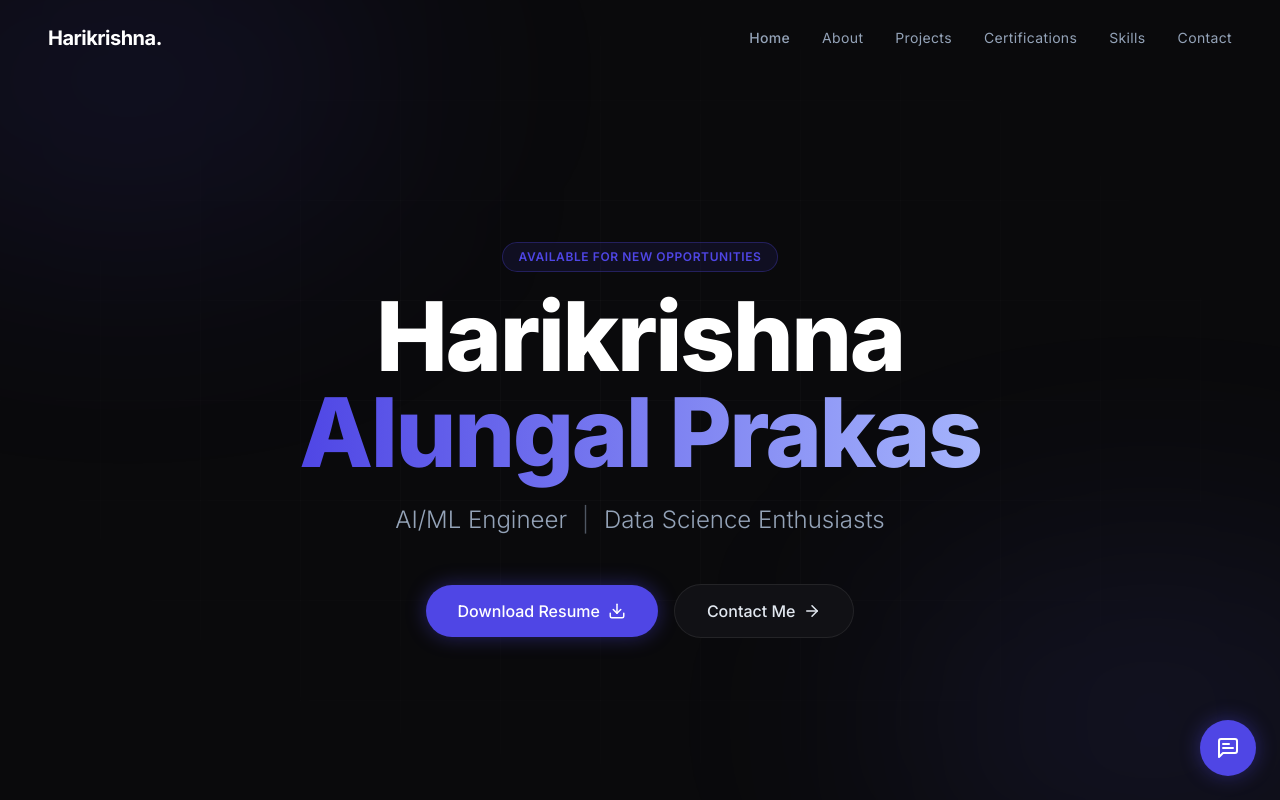
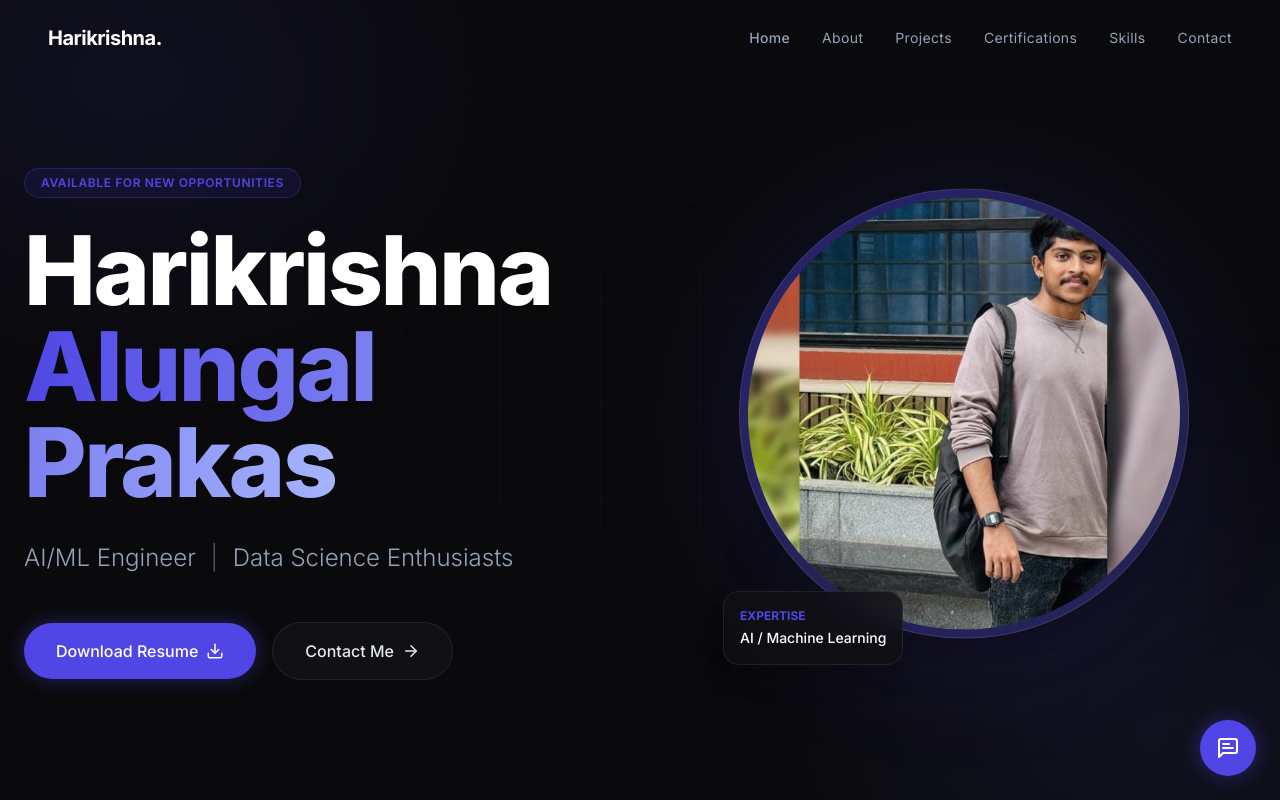
Before and after one commit to harialungal/ai-portfolio, a React (Vite) app: page / in a window 1280 px wide. Shown: the top 800 px of the page. Built offline with nearby package versions, Linux system fonts and the light colour scheme.

Commit message:
Add files via upload

```diff
--- a/src/components/Contact.jsx
+++ b/src/components/Contact.jsx
@@ -23,6 +23,15 @@ const Contact = () => {
                 <svg xmlns="http://www.w3.org/2000/svg" width="20" height="20" viewBox="0 0 24 24" fill="none" stroke="currentColor" strokeWidth="2" strokeLinecap="round" strokeLinejoin="round" className="lucide lucide-phone"><path d="M22 16.92v3a2 2 0 0 1-2.18 2 19.79 19.79 0 0 1-8.63-3.07 19.5 19.5 0 0 1-6-6 19.79 19.79 0 0 1-3.07-8.67A2 2 0 0 1 4.11 2h3a2 2 0 0 1 2 1.72 12.84 12.84 0 0 0 .7 2.81 2 2 0 0 1-.45 2.11L8.09 9.91a16 16 0 0 0 6 6l1.27-1.27a2 2 0 0 1 2.11-.45 12.84 12.84 0 0 0 2.81.7A2 2 0 0 1 22 16.92z"/></svg>
               </div>
               <span className="text-lg font-medium">+91 9847998632</span>
+            </a>
+          </div>
+
+          <div className="flex items-center justify-center gap-6 mt-8">
+            <a href="https://linkedin.com/in/harikrishna-alungal-prakas" target="_blank" rel="noopener noreferrer" className="p-4 rounded-xl bg-surface border border-glassBorder text-slate-400 hover:text-blue-400 hover:border-blue-400/50 transition-all shadow-sm">
+              <svg xmlns="http://www.w3.org/2000/svg" width="24" height="24" viewBox="0 0 24 24" fill="none" stroke="currentColor" strokeWidth="2" strokeLinecap="round" strokeLinejoin="round" className="lucide lucide-linkedin"><path d="M16 8a6 6 0 0 1 6 6v7h-4v-7a2 2 0 0 0-2-2 2 2 0 0 0-2 2v7h-4v-7a6 6 0 0 1 6-6z"/><rect width="4" height="12" x="2" y="9"/><circle cx="4" cy="4" r="2"/></svg>
+            </a>
+            <a href="https://github.com/alungalhari" target="_blank" rel="noopener noreferrer" className="p-4 rounded-xl bg-surface border border-glassBorder text-slate-400 hover:text-white hover:border-white/50 transition-all shadow-sm">
+              <svg xmlns="http://www.w3.org/2000/svg" width="24" height="24" viewBox="0 0 24 24" fill="none" stroke="currentColor" strokeWidth="2" strokeLinecap="round" strokeLinejoin="round" className="lucide lucide-github"><path d="M15 22v-4a4.8 4.8 0 0 0-1-3.5c3 0 6-2 6-5.5.08-1.25-.27-2.48-1-3.5.28-1.15.28-2.35 0-3.5 0 0-1 0-3 1.5-2.64-.5-5.36-.5-8 0C6 2 5 2 5 2c-.3 1.15-.3 2.35 0 3.5A5.403 5.403 0 0 0 4 9c0 3.5 3 5.5 6 5.5-.39.49-.68 1.05-.85 1.65-.17.6-.22 1.23-.15 1.85v4"/><path d="M9 18c-4.51 2-5-2-7-2"/></svg>
             </a>
           </div>
         </div>
--- a/src/components/Hero.jsx
+++ b/src/components/Hero.jsx
@@ -20,42 +20,75 @@ const Hero = () => {
     };
 
     return (
-    <section id="hero" className="min-h-screen flex items-center justify-center pt-20 px-6">
+        <section id="hero" className="min-h-screen flex items-center justify-center pt-24 pb-12 px-6">
             <motion.div
                 variants={containerVariants}
                 initial="hidden"
                 animate="visible"
-        className="text-center max-w-4xl mx-auto"
+                className="max-w-7xl mx-auto grid lg:grid-cols-2 gap-16 items-center"
             >
-        <motion.div variants={itemVariants} className="inline-block mb-4 px-4 py-1.5 rounded-full border border-primary/30 bg-primary/10 text-primary text-xs font-semibold tracking-wider uppercase">
+                {/* Left side: Text Content */}
+                <div className="text-center lg:text-left order-2 lg:order-1">
+                    <motion.div variants={itemVariants} className="inline-block mb-6 px-4 py-1.5 rounded-full border border-primary/30 bg-primary/10 text-primary text-xs font-semibold tracking-wider uppercase">
                         Available for new opportunities
                     </motion.div>
 
-        <motion.h1 variants={itemVariants} className="text-5xl md:text-7xl lg:text-8xl font-extrabold mb-6 text-white tracking-tight leading-tight">
-          Harikrishna <br className="md:hidden" />
+                    <motion.h1 variants={itemVariants} className="text-5xl md:text-7xl lg:text-8xl font-extrabold mb-8 text-white tracking-tight leading-tight">
+                        Harikrishna <br className="hidden lg:block" />
                         <span className="text-transparent bg-clip-text bg-gradient-to-r from-primary to-indigo-300">
                             Alungal Prakas
                         </span>
                     </motion.h1>
 
-        <motion.h2 variants={itemVariants} className="text-xl md:text-2xl text-slate-400 font-light mb-12 max-w-2xl mx-auto leading-relaxed">
+                    <motion.h2 variants={itemVariants} className="text-xl md:text-2xl text-slate-400 font-light mb-12 max-w-2xl mx-auto lg:mx-0 leading-relaxed">
                         AI/ML Engineer <span className="opacity-50 mx-2">|</span> Data Science Enthusiasts
                     </motion.h2>
 
-        <motion.div variants={itemVariants} className="flex flex-col sm:flex-row items-center justify-center gap-4">
+                    <motion.div variants={itemVariants} className="flex flex-col sm:flex-row items-center justify-center lg:justify-start gap-4">
                         <a
                             href="/resume.pdf"
                             download
-            className="w-full sm:w-auto flex items-center justify-center space-x-2 bg-primary hover:bg-primaryHover text-white px-8 py-3.5 rounded-full transition-all duration-300 shadow-glow font-medium group text-center"
+                            className="w-full sm:w-auto flex items-center justify-center space-x-2 bg-primary hover:bg-primaryHover text-white px-8 py-4 rounded-full transition-all duration-300 shadow-glow font-medium group text-center"
                         >
                             <span>Download Resume</span>
                             <Download size={18} className="group-hover:-translate-y-1 transition-transform" />
                         </a>
 
-          <Link to="contact" smooth={true} duration={800} className="w-full sm:w-auto flex items-center justify-center space-x-2 bg-surface hover:bg-surfaceHover border border-glassBorder text-slate-200 px-8 py-3.5 rounded-full transition-all duration-300 font-medium group cursor-pointer">
+                        <Link to="contact" smooth={true} duration={800} className="w-full sm:w-auto flex items-center justify-center space-x-2 bg-surface hover:bg-surfaceHover border border-glassBorder text-slate-200 px-8 py-4 rounded-full transition-all duration-300 font-medium group cursor-pointer">
                             <span>Contact Me</span>
                             <ArrowRight size={18} className="group-hover:translate-x-1 transition-transform" />
                         </Link>
+                    </motion.div>
+                </div>
+
+                {/* Right side: Profile Photo */}
+                <motion.div
+                    variants={itemVariants}
+                    className="order-1 lg:order-2 flex justify-center items-center"
+                >
+                    <div className="relative group">
+                        {/* Glowing Background Blur */}
+                        <div className="absolute -inset-4 bg-primary/20 rounded-full blur-3xl group-hover:bg-primary/30 transition-all duration-500 opacity-70"></div>
+
+                        {/* Floating Image Container */}
+                        <motion.div
+                            animate={{ y: [0, -15, 0] }}
+                            transition={{ duration: 5, repeat: Infinity, ease: "easeInOut" }}
+                            className="relative w-64 h-64 md:w-80 md:h-80 lg:w-[450px] lg:h-[450px] rounded-full p-2 bg-gradient-to-br from-primary/40 to-indigo-500/20 border border-white/10 overflow-hidden shadow-2xl"
+                        >
+                            <img
+                                src="/profile.jpeg"
+                                alt="Harikrishna Alungal Prakas"
+                                className="w-full h-full object-cover rounded-full group-hover:scale-105 transition-transform duration-700 grayscale-[20%] group-hover:grayscale-0"
+                            />
+                        </motion.div>
+
+                        {/* Tech Stack Overlay (Subtle) */}
+                        <div className="absolute -bottom-4 -left-4 bg-surface/80 backdrop-blur-md border border-glassBorder p-4 rounded-2xl shadow-xl hidden md:block">
+                            <p className="text-xs font-bold text-primary uppercase mb-1">Expertise</p>
+                            <p className="text-sm font-medium text-white">AI / Machine Learning</p>
+                        </div>
+                    </div>
                 </motion.div>
             </motion.div>
         </section>
```
Also changed, not shown: WhatsApp Image 2026-03-28 at 6.45.46 PM.jpeg (added), public/profile.jpeg (added). Lines whose indentation alone changed are shown as unchanged.
